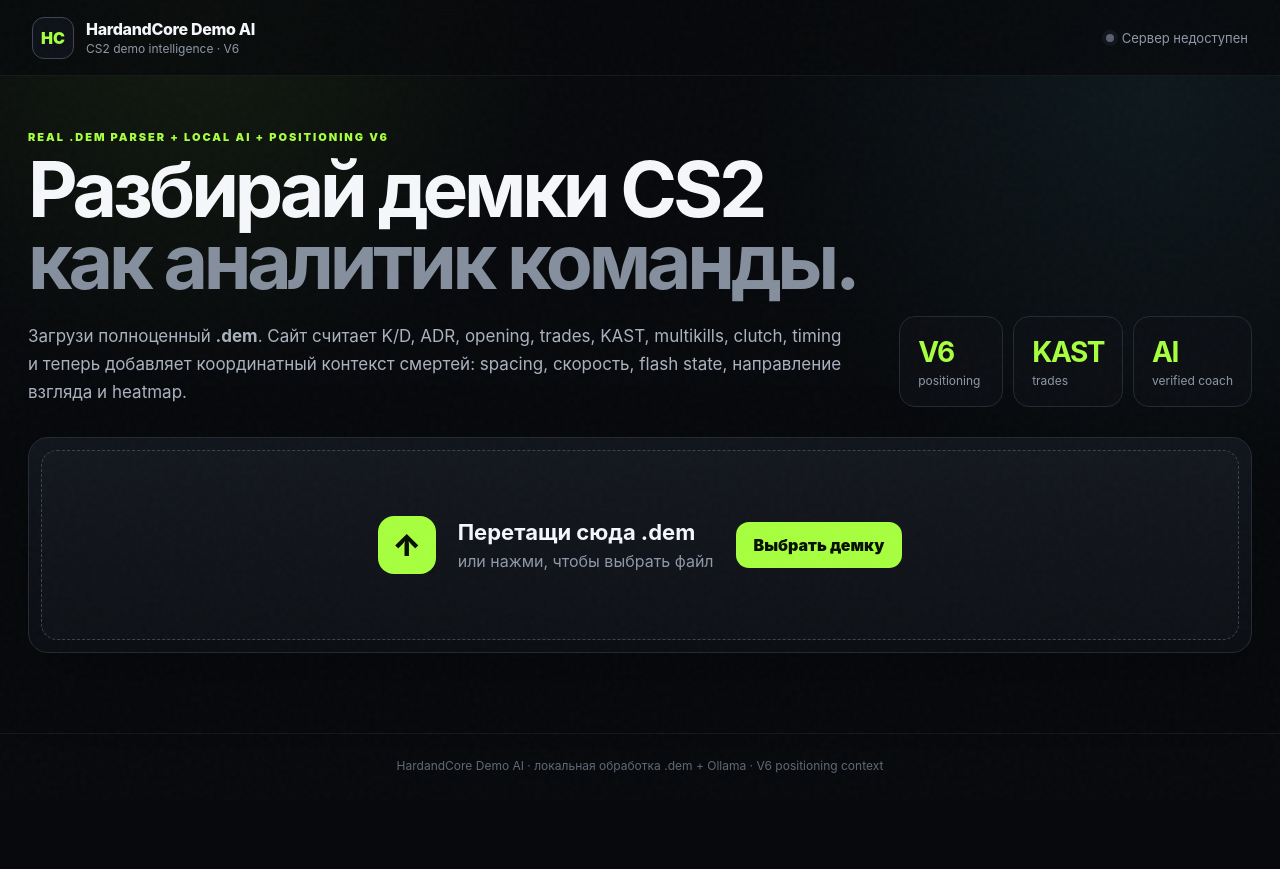
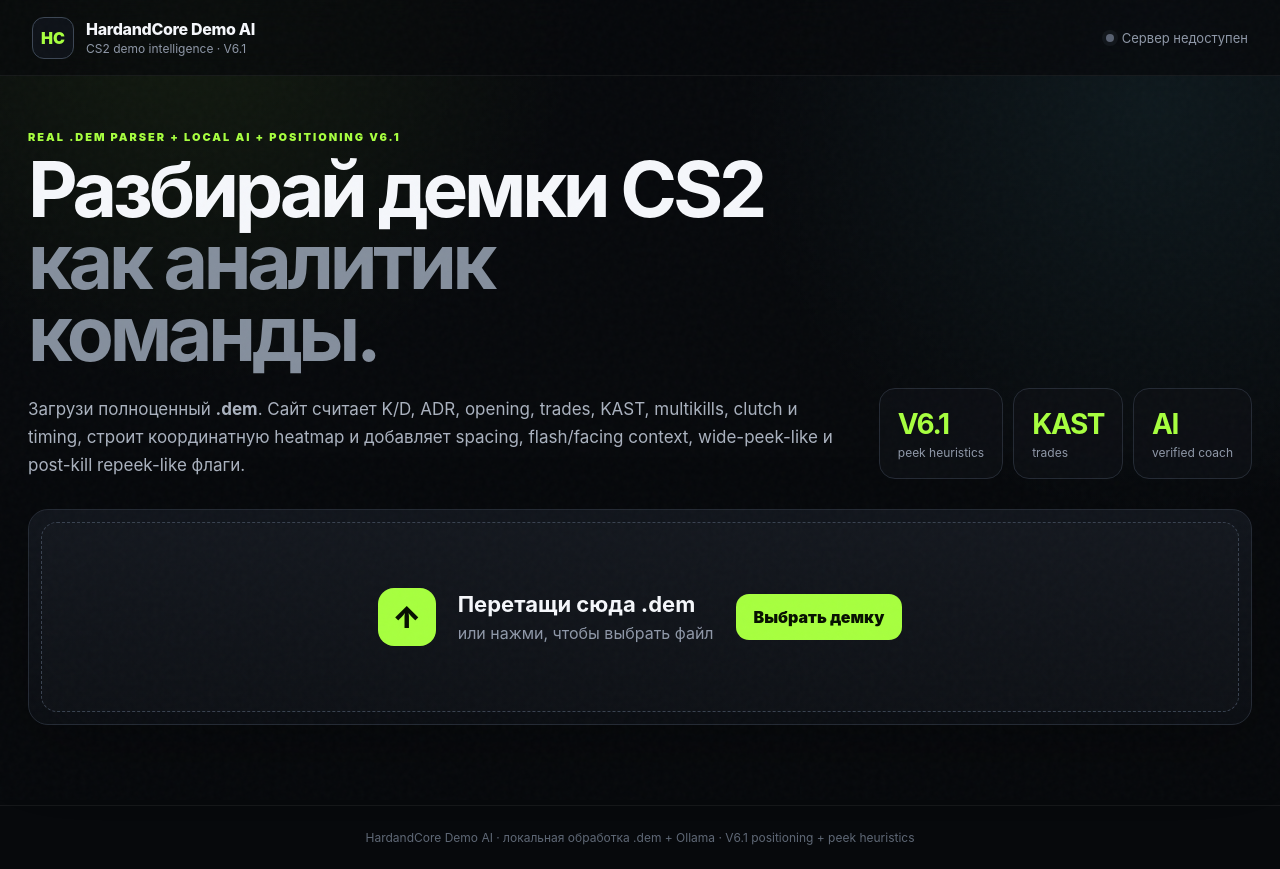
Before and after one commit to HardandCorez/cs2-demo-ai-analyzer, a website: page public/index.html in a window 1280 px wide. Before the commit the page ends 800 px from the top, so only its background shows below. Drawn offline with Linux system fonts and the light colour scheme; no server answers.

Commit message:
feat: present V6.1 peek heuristics in frontend

```diff
--- a/public/index.html
+++ b/public/index.html
@@ -6,6 +6,7 @@
   <meta name="theme-color" content="#07090c" />
   <title>HardandCore Demo AI — анализ демок CS2</title>
   <link rel="stylesheet" href="/styles.css" />
+  <link rel="stylesheet" href="/v61.css" />
 </head>
 <body>
   <div class="noise"></div>
@@ -14,7 +15,7 @@
       <div class="brand-mark">HC</div>
       <div>
         <div class="brand-title">HardandCore Demo AI</div>
-        <div class="brand-sub">CS2 demo intelligence · V6</div>
+        <div class="brand-sub">CS2 demo intelligence · V6.1</div>
       </div>
     </div>
     <div class="status" id="healthStatus"><span class="dot"></span> Проверка сервера…</div>
@@ -23,12 +24,12 @@
   <main class="shell">
     <section class="hero">
       <div class="hero-copy">
-        <div class="eyebrow">REAL .DEM PARSER + LOCAL AI + POSITIONING V6</div>
+        <div class="eyebrow">REAL .DEM PARSER + LOCAL AI + POSITIONING V6.1</div>
         <h1>Разбирай демки CS2<br><span>как аналитик команды.</span></h1>
-        <p>Загрузи полноценный <strong>.dem</strong>. Сайт считает K/D, ADR, opening, trades, KAST, multikills, clutch, timing и теперь добавляет координатный контекст смертей: spacing, скорость, flash state, направление взгляда и heatmap.</p>
+        <p>Загрузи полноценный <strong>.dem</strong>. Сайт считает K/D, ADR, opening, trades, KAST, multikills, clutch и timing, строит координатную heatmap и добавляет spacing, flash/facing context, wide-peek-like и post-kill repeek-like флаги.</p>
       </div>
       <div class="hero-kpis">
-        <div class="mini-card"><b>V6</b><span>positioning</span></div>
+        <div class="mini-card"><b>V6.1</b><span>peek heuristics</span></div>
         <div class="mini-card"><b>KAST</b><span>trades</span></div>
         <div class="mini-card"><b>AI</b><span>verified coach</span></div>
       </div>
@@ -86,8 +87,8 @@
       <div class="panel positioning-panel">
         <div class="panel-head">
           <div>
-            <div class="eyebrow">POSITIONING V6</div>
-            <h3>Координатный контекст</h3>
+            <div class="eyebrow">POSITIONING V6.1</div>
+            <h3>Координатный контекст и peek-флаги</h3>
           </div>
           <select id="positionMode" aria-label="Режим positioning map">
             <option value="both">Фраги + смерти</option>
@@ -103,7 +104,9 @@
         <div class="position-legend">
           <span><i class="legend-dot death-dot"></i> смерти</span>
           <span><i class="legend-dot kill-dot"></i> фраги</span>
-          <span class="muted">Проекция нормализована по координатам событий; это не радар карты и она не знает стены/этажи.</span>
+          <span><i class="peek-legend-ring"></i> WIDE*</span>
+          <span><i class="repeek-legend-box"></i> REPEEK*</span>
+          <span class="muted">* эвристика. Проекция нормализована по координатам событий; это не радар карты и она не знает стены/этажи/LOS.</span>
         </div>
       </div>
 
@@ -122,19 +125,19 @@
         <div class="panel ai-panel">
           <div class="panel-head">
             <div>
-              <div class="eyebrow">LOCAL VERIFIED COACH · V6</div>
+              <div class="eyebrow">LOCAL VERIFIED COACH · V6.1</div>
               <h3>AI-разбор</h3>
             </div>
           </div>
           <div class="selected-player" id="selectedPlayer">Выбери игрока в таблице</div>
           <button class="primary full" id="aiBtn" type="button" disabled>Запустить AI-анализ</button>
-          <div class="ai-output muted" id="aiOutput">Здесь появятся только подтверждённые метрики и осторожные positioning-эвристики.</div>
+          <div class="ai-output muted" id="aiOutput">Здесь появятся подтверждённые метрики и осторожные V6.1 peek-эвристики.</div>
         </div>
       </div>
     </section>
   </main>
 
-  <footer>HardandCore Demo AI · локальная обработка .dem + Ollama · V6 positioning context</footer>
+  <footer>HardandCore Demo AI · локальная обработка .dem + Ollama · V6.1 positioning + peek heuristics</footer>
   <script type="module" src="/app.js"></script>
 </body>
 </html>
```
